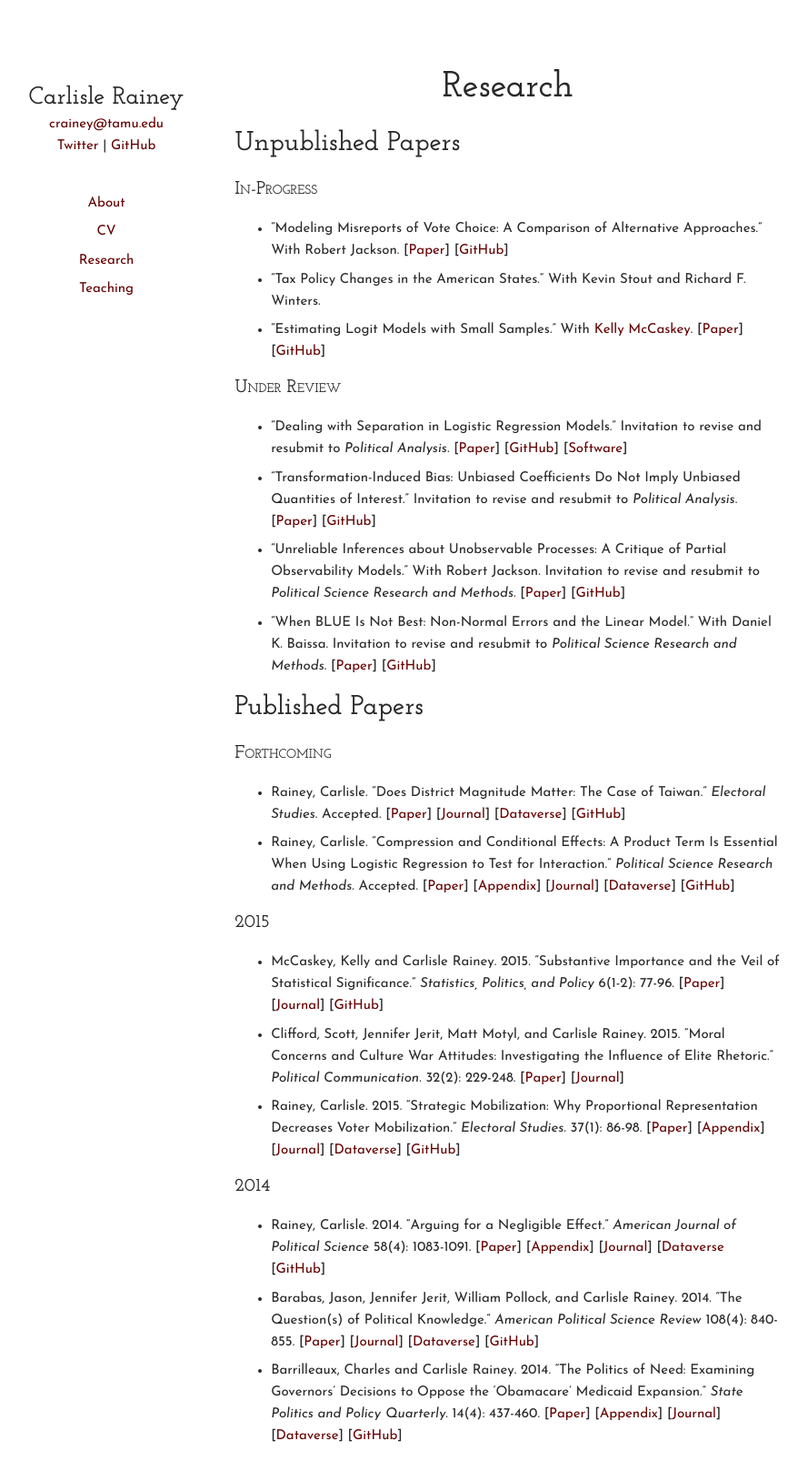
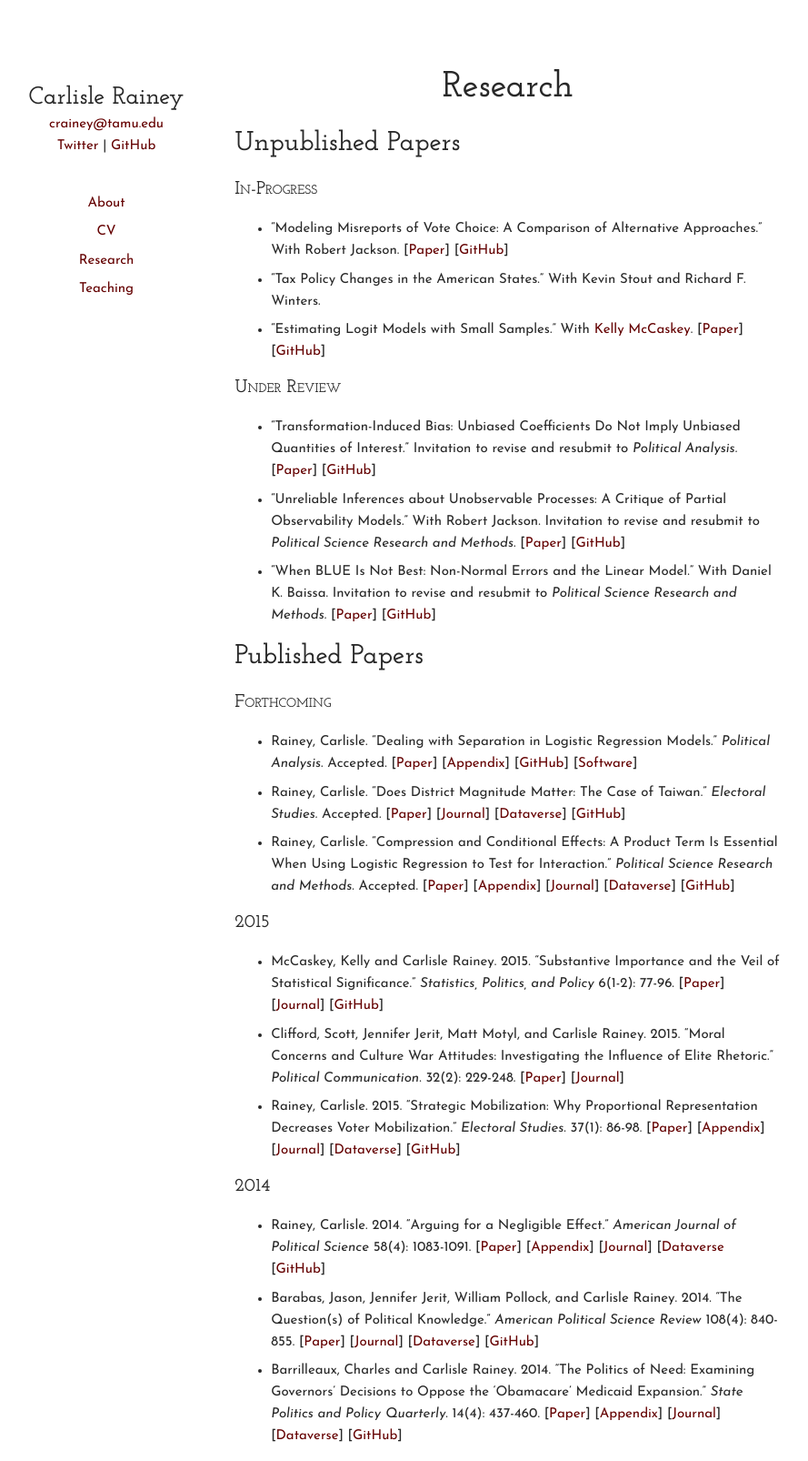
Before and after one commit to carlislerainey/carlislerainey.github.io, a Jekyll site: the page built from research/index.md, in a window 1280 px wide. Shown: the whole page at 91% size, without its empty margins (204-1093 px from the left). Built offline with Jekyll 4.4.1, drawn with Linux system fonts in a browser that asks for light colours.

Commit message:
update research

```diff
--- a/_includes/_published.md
+++ b/_includes/_published.md
@@ -2,6 +2,11 @@
 
 ### Forthcoming
 
+- Rainey, Carlisle. "Dealing with Separation in Logistic Regression Models." *Political Analysis*. Accepted.
+[[Paper](../papers/separation.pdf)]
+[[Appendix](../papers/separation-appendix.pdf)]
+[[GitHub](https://github.com/carlislerainey/priors-for-separation)]
+[[Software](https://github.com/carlislerainey/separation)]
 - Rainey, Carlisle. "Does District Magnitude Matter: The Case of Taiwan." *Electoral Studies*. Accepted.
 [[Paper](../papers/taiwan.pdf)]
 [[Journal](http://dx.doi.org/10.1016/j.electstud.2015.08.009)]
--- a/_includes/_unpublished.md
+++ b/_includes/_unpublished.md
@@ -12,10 +12,6 @@
 
 ### Under Review
 
-- "Dealing with Separation in Logistic Regression Models." Invitation to revise and resubmit to *Political Analysis*.
-[[Paper](../papers/separation.pdf)]
-[[GitHub](https://github.com/carlislerainey/priors-for-separation)]
-[[Software](https://github.com/carlislerainey/separation)]
 - "Transformation-Induced Bias: Unbiased Coefficients Do Not Imply Unbiased Quantities of Interest." Invitation to revise and resubmit to *Political Analysis*.
 [[Paper](../papers/bias.pdf)]
 [[GitHub](https://github.com/carlislerainey/transformation-induced-bias)]
```
Also changed, not shown: 3 other files.
